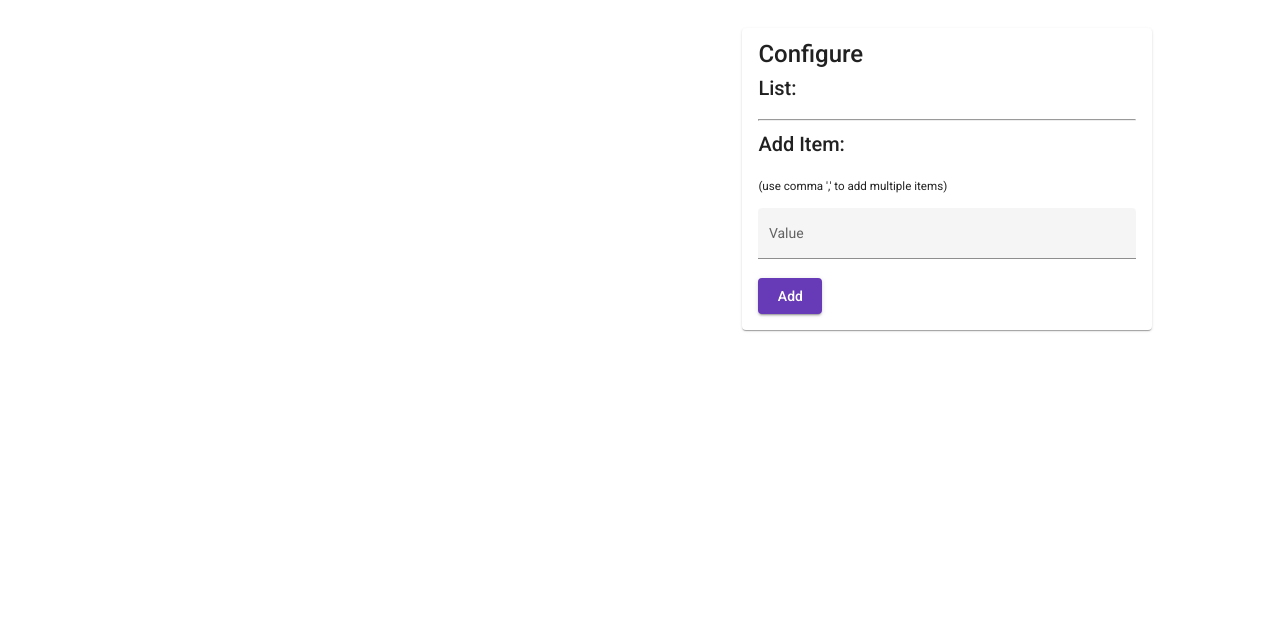
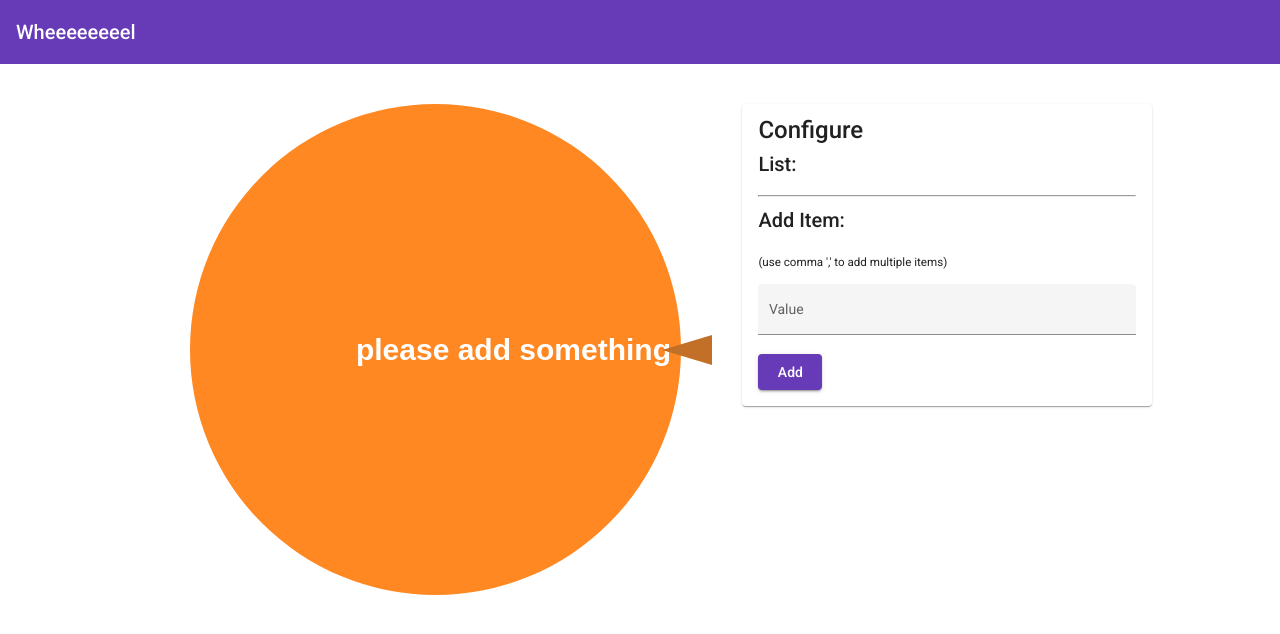
Before and after one commit to woodies11/ng-wheel-of-fortune, an Angular app: page / in a window 1280 px wide. Shown: the top 634 px of the page. Built offline with nearby package versions, Linux system fonts and the light colour scheme.

Commit message:
add suspend rotation

```diff
--- a/src/app/app.component.html
+++ b/src/app/app.component.html
@@ -1,4 +1,11 @@
+<p>
+  <mat-toolbar color="primary">
+    <span>Wheeeeeeeel</span>
+  </mat-toolbar>
+</p>
 <div class="main-container">
-  <app-wheel></app-wheel>
-  <app-configurator></app-configurator>
+  <div class="content">
+    <app-wheel></app-wheel>
+    <app-configurator></app-configurator>
+  </div>
 </div>
--- a/src/app/app.component.scss
+++ b/src/app/app.component.scss
@@ -1,7 +1,10 @@
 .main-container {
-  display: grid;
-  grid-template-columns: 60% auto;
   max-width: 1024px;
   margin: 0 auto;
   padding: 2em;
 }
+
+.content {
+  display: grid;
+  grid-template-columns: 60% auto;
+}
--- a/src/app/app.module.ts
+++ b/src/app/app.module.ts
@@ -5,6 +5,7 @@ import { MatCardModule } from '@angular/material/card';
 import { MatChipsModule } from '@angular/material/chips';
 import { MatIconModule } from '@angular/material/icon';
 import { MatInputModule } from '@angular/material/input';
+import { MatToolbarModule } from '@angular/material/toolbar';
 import { BrowserModule } from '@angular/platform-browser';
 import { BrowserAnimationsModule } from '@angular/platform-browser/animations';
 import { AppRoutingModule } from './app-routing.module';
@@ -22,6 +23,7 @@ import { WheelComponent } from './components/wheel/wheel.component';
     MatButtonModule,
     MatChipsModule,
     MatIconModule,
+    MatToolbarModule,
     BrowserAnimationsModule,
     FormsModule,
   ],
--- a/src/app/components/wheel/wheel.component.html
+++ b/src/app/components/wheel/wheel.component.html
@@ -1 +1,11 @@
-<canvas id="wheel" #thewheel width="300px" height="300px"></canvas>
+<div class="wheel-container" #wheelcontainer>
+  <canvas
+    id="wheel"
+    #thewheel
+    [ngStyle]="{ transform: rotationDegCSS }"
+    (click)="rotate()"
+  ></canvas>
+  <div class="arrow">
+    <span class="pointer"></span>
+  </div>
+</div>
--- a/src/app/components/wheel/wheel.component.scss
+++ b/src/app/components/wheel/wheel.component.scss
@@ -1,135 +1,24 @@
-$diameter: 350px;
-$numberOfSlices: 12;
-$radius: ($diameter / 2);
-$circumfrance: (6.283185307 * $radius);
-$sliceHeight: ($circumfrance / $numberOfSlices);
-$sliceOffeset: ($sliceHeight / 2);
-$sliceColor: #095B8D;
-$rotation: 360deg / $numberOfSlices;
-
-.container {
-	position: relative;
-	max-width: 800px;
-	margin: 2rem auto;
+#wheel {
+  transition-duration: 8s;
+  transition-timing-function: cubic-bezier(0.51, 0.05, 0, 0.99);
+  display: block;
 }
 
-.spinner-table {
-	height: ($diameter - 2px);
-	width: ($diameter - 2px);
+.wheel-container {
   position: relative;
-	border-radius: 100%;
-	overflow: hidden;
-}
-
-.dial {
-	height: 100%;
-	transition: all 5s ease-out;
-	animation-fill-mode: forwards;
-	animation-timing-function: linear;
-
-	&.spinning {
-		animation-duration: 5s;
-		animation-timing-function: cubic-bezier(0.440, -0.205, 0.000, 1.130);
-		animation-name: spinning;
-	}
-
-	&:before {
-		content: '';
-		text-align: center;
-		display: block;
-		line-height: 60px;
-		position: absolute;
-		height: 40px;
-		width: 40px;
-		background: white;
-		box-shadow: 0 0 5px 5px rgba(#000, .1);
-		top: 50%;
-		left: 50%;
-		margin-top: -20px;
-		margin-left: -20px;
-		border-radius: 100%;
-		z-index: 200;
-	}
-
-	.slice {
-		z-index: 150;
-		position: absolute;
-		top: calc(50% - #{$sliceOffeset});
-		height: $sliceHeight;
-		left: 50%;
-		width: 50%;
-		color: white;
-		text-align: right;
-		padding-right: 10px;
-		display: block;
-		transform-origin: left center;
-
-		&:before,
-		&:after {
-			content: "";
-			display: block;
-			width: 0;
-			height: 0;
-			border-style: solid;
-		}
-
-		&:before {
-			margin-bottom: -1px;
-			margin-top: -2px;
-			border-width: 0 0 (($sliceHeight / 2) + 4px) $radius;
-			border-color: transparent transparent $sliceColor transparent;
-		}
-
-		&:after {
-			margin-top: -1px;
-			margin-bottom: -2px;
-			border-width: 0 $radius (($sliceHeight / 2) + 4px) 0;
-			border-color: transparent $sliceColor transparent transparent;
-		}
-
-		&:nth-child(even) {
-
-			&:after { border-color: transparent darken($sliceColor, 10%) transparent transparent; }
-			&:before { border-color: transparent transparent darken($sliceColor, 10%) transparent; }
-		}
-
-		.label {
-			position: absolute;
-			top: 0;
-			bottom: 0;
-			width: 70%;
-			line-height: $sliceHeight;
-			padding-top: 1px;
-			padding-bottom: 1px;
-			font-size: 16px;
-			text-align: right;
-			padding-left: 20px;
-		}
-	}
-}
-
-@keyframes rotating {
-	 from { transform: rotate(0); }
-   to {  transform: rotate(360deg); }
-}
-
-@keyframes spinning {
-	 from { transform: rotate(0); }
-   to {  transform: rotate(330deg); }
-}
-
+  display: flex;
+  justify-content: center;
+  align-items: center;
   .arrow {
     position: absolute;
     height: 30px;
     width: 50px;
-	left: ($diameter + 30px);
+    right: 5%;
     z-index: 500;
     display: block;
     top: 50%;
     margin-top: -15px;
     transform-origin: center right;
-}
-
     .pointer {
       z-index: 500;
       display: block;
@@ -161,20 +50,5 @@ $rotation: 360deg / $numberOfSlices;
         border-color: transparent #c27028 transparent transparent;
       }
     }
-
-.board {
-	position: relative;
-	background: white;
-	padding: 50px;
   }
-
-button {
-	background: #c27028;
-	border: 0;
-	padding: 15px 50px;
-	color: white;
-	position: absolute;
-	top: 50%;
-	margin-top: -20px;
-	right: 20%;
 }
--- a/src/app/components/wheel/wheel.component.ts
+++ b/src/app/components/wheel/wheel.component.ts
@@ -1,4 +1,11 @@
-import { AfterViewInit, Component, ElementRef, ViewChild } from '@angular/core';
+import {
+  AfterViewInit,
+  Component,
+  ElementRef,
+  HostListener,
+  Renderer2,
+  ViewChild,
+} from '@angular/core';
 import { WheelService } from 'src/app/services/wheel.service';
 
 @Component({
@@ -7,29 +14,82 @@ import { WheelService } from 'src/app/services/wheel.service';
   styleUrls: ['./wheel.component.scss'],
 })
 export class WheelComponent implements AfterViewInit {
+  public rotationDegCSS = '0deg';
+  public winningValue = '';
+  private currentAngleDeg = 0;
+
   @ViewChild('thewheel') theWheelRef: ElementRef<HTMLCanvasElement>;
-
+  @ViewChild('wheelcontainer') wheelContainerDevRef: ElementRef<HTMLDivElement>;
   private ctx: CanvasRenderingContext2D;
 
-  constructor(public wheelService: WheelService) {}
+  constructor(public wheelService: WheelService, private renderer: Renderer2) {}
 
   private colors = ['#f82', '#0bf', '#fb0', '#0fb', '#b0f', '#f0b'];
+
+  rotate(): void {
+    const numOfItems = this.wheelService.items$.value.length;
+
+    if (numOfItems < 2) {
+      return;
+    }
+
+    const numberOfRotation = Math.floor(5 + 10 * Math.random());
+    const winningItemIndex = Math.floor(numOfItems * Math.random());
+    const coef = this.currentAngleDeg > 0 ? -1 : 1;
+    const meaninglessRotationDeg = coef * 360 * numberOfRotation;
+    const sliceAngleDeg = 360 / numOfItems;
+
+    const suspendRotationDeg =
+      (Math.random() >= 0.5 ? -1 : 1) *
+      Math.floor(0.5 * sliceAngleDeg * Math.random());
+
+    this.currentAngleDeg =
+      meaninglessRotationDeg +
+      360 * ((numOfItems - winningItemIndex) / numOfItems) +
+      suspendRotationDeg;
+    this.rotationDegCSS = `rotate(${this.currentAngleDeg}deg)`;
+
+    this.winningValue = this.wheelService.items$.value[winningItemIndex];
+    console.log({
+      wining: this.winningValue,
+      suspendRotation: suspendRotationDeg,
+      sliceAngleDeg,
+    });
+  }
+
+  @HostListener('window:resize', ['$event'])
+  onResize(): void {
+    this.redrawCanvas();
+  }
 
   ngAfterViewInit(): void {
     this.ctx = this.theWheelRef.nativeElement.getContext('2d');
     this.wheelService.items$.subscribe((items) => {
+      this.redrawCanvas();
+    });
+  }
+
+  private redrawCanvas(): void {
+    if (!this.ctx) {
+      return;
+    }
+
+    const containerWidth = this.wheelContainerDevRef.nativeElement.offsetWidth;
+    const wheelDiameter = containerWidth * 0.8;
+    this.renderer.setAttribute(this.ctx.canvas, 'width', wheelDiameter + 'px');
+    this.renderer.setAttribute(this.ctx.canvas, 'height', wheelDiameter + 'px');
+
+    let items = this.wheelService.items$.value;
+
+    if (items.length < 1) {
+      items = ['please add something'];
+    }
     const numOfItems = items.length;
     const diameter = this.ctx.canvas.width;
     const radius = diameter / 2;
     const sliceAngleRad = (2 * Math.PI) / numOfItems;
-      console.log({
-        numOfItems,
-        diameter,
-        radius,
-        sliceAngleRad,
-      });
     items.forEach((item, index) => {
-        const startingAngleRad = sliceAngleRad * index;
+      const startingAngleRad = sliceAngleRad * index - sliceAngleRad / 2;
       const endAngleRad = startingAngleRad + sliceAngleRad;
       this.ctx.save();
 
@@ -62,6 +122,5 @@ export class WheelComponent implements AfterViewInit {
 
       this.ctx.restore();
     });
-    });
   }
 }
```
Lines whose indentation alone changed are shown as unchanged.
